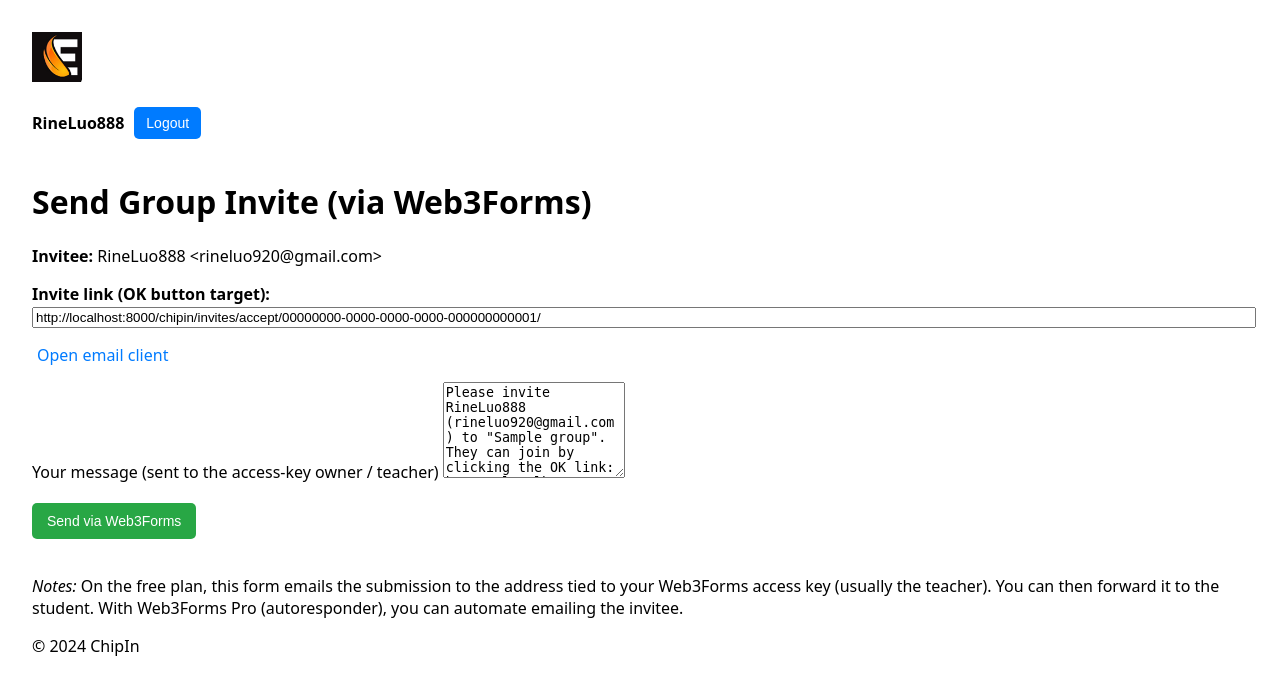
After one commit to rineluo920-svg/ssa_project, a Django app: page /chipin/groups/1/invite/1/send/ in a window 1280 px wide. The commit adds this page. Shown: the top 695 px of the page. Run offline with Django 5.2, Linux system fonts and the light colour scheme; a user stored in the database is signed in; data comes from the database, SQL or seed files in the repository; both versions use the stored data as it was after the commit; tables that the repository leaves empty hold one stand-in row (values such as "Sample post").

Commit message:
Group Creation

```diff
--- /dev/null
+++ b/chipin/templates/chipin/web3forms_invite.html
@@ -0,0 +1,74 @@
+{% extends 'chipin/base.html' %}
+{% block content %}
+<h1>Send Group Invite (via Web3Forms)</h1>
+<p><strong>Invitee:</strong> {{ invite.invited_user.username }}{% if invite.invitee_email %} &lt;{{ invite.invitee_email }}&gt;{% endif %}</p>
+<p>
+  <strong>Invite link (OK button target):</strong>
+  <input type="text" value="{{ accept_link }}" readonly style="width:100%">
+</p>
+<p>
+  {# if the user has an email, offer a mailto fallback #}
+  {% if invite.invitee_email %}
+    <a href="mailto:{{ invite.invitee_email }}?subject={{ group.name|urlencode }}%20invitation&body=Click%20OK%20to%20join:%20{{ accept_link|urlencode }}">
+      Open email client
+    </a>
+  {% else %}
+    <em>This user has no email on file—copy the link above and share directly.</em>
+  {% endif %}
+</p>
+<form id="w3f" action="https://api.web3forms.com/submit" method="POST" novalidate>
+  <input type="hidden" name="access_key" value="{{ WEB3FORMS_ACCESS_KEY }}">
+  <input type="hidden" name="subject" value="Group Invite: {{ group.name }}">
+  <input type="hidden" name="from_name" value="{{ request.user.get_full_name|default:request.user.username }}">
+  <input type="hidden" name="replyto" value="{{ request.user.email }}">
+  <div>
+    <label>Your message (sent to the access-key owner / teacher)</label>
+    <textarea name="message" rows="6">Please invite {{ invite.invited_user.username }}{% if invite.invitee_email %} ({{ invite.invitee_email }}){% endif %} to "{{ group.name }}".
+They can join by clicking the OK link:
+{{ accept_link }}
+Thanks,
+{{ request.user.get_full_name|default:request.user.username }}</textarea>
+  </div>
+  <button type="submit" id="sendBtn">Send via Web3Forms</button>
+  <span id="status" style="margin-left:.5rem"></span>
+</form>
+<p style="margin-top:1rem">
+  <em>Notes:</em> On the free plan, this form emails the submission to the
+  address tied to your Web3Forms access key (usually the teacher). You can then forward it to the student.
+  With Web3Forms Pro (autoresponder), you can automate emailing the invitee.
+</p>
+<script>
+(function() {
+  const form = document.getElementById('w3f');
+  const btn  = document.getElementById('sendBtn');
+  const status = document.getElementById('status');
+  const thankYou = "{{ redirect_url|escapejs }}";
+  form.addEventListener('submit', async function(e) {
+    e.preventDefault();
+    status.textContent = 'Sending…';
+    btn.disabled = true;
+    try {
+      const data = new FormData(form);
+      const res = await fetch(form.action, {
+        method: 'POST',
+        body: data,
+        headers: { 'Accept': 'application/json' }
+      });
+      if (!res.ok) {
+        window.location.href = thankYou;
+        return;
+      }
+      const json = await res.json().catch(() => ({}));
+      if (json && json.success) {
+        window.location.href = thankYou;
+      } else {
+        status.textContent = (json && json.message) ? json.message : 'Send failed. Please try again.';
+        btn.disabled = false;
+      }
+    } catch (err) {
+      window.location.href = thankYou;
+    }
+  });
+})();
+</script>
+{% endblock %}
--- a/chipin/urls.py
+++ b/chipin/urls.py
@@ -3,4 +3,12 @@ from . import views
 
 urlpatterns = [
    path("", views.home, name="home"),
+   path('create_group/', views.create_group, name='create_group'),
+   path('group/<int:group_id>/delete/', views.delete_group, name='delete_group'),
+   path('group/<int:group_id>/', views.group_detail, name='group_detail'),
+   path('group/<int:group_id>/invite/', views.invite_users, name='invite_users'),
+   path("group/<int:group_id>/leave/", views.leave_group, name="leave_group"),
+   path("invites/accept/<uuid:token>/", views.accept_invite, name="accept_invite"),
+   path("groups/<int:group_id>/invite/<int:invite_id>/send/", views.web3forms_invite, name="web3forms_invite"),
+   path("invites/sent/", views.invite_sent, name="invite_sent"),
 ]
--- a/chipin/views.py
+++ b/chipin/views.py
@@ -1,7 +1,169 @@
-from django.http import HttpResponse
-from django.shortcuts import render
 from django.contrib.auth.decorators import login_required
+from django.shortcuts import render, redirect, get_object_or_404
+from django.contrib import messages
+from django.contrib.auth.models import User
+from django.utils import timezone
+from django.conf import settings
+from .models import Group, Invite
+from .forms import GroupCreationForm
+from django.urls import reverse
 
 @login_required(login_url='users:login')
 def home(request):
     return render(request, "chipin/home.html")
+
+@login_required
+def create_group(request):
+    if request.method == 'POST':
+        form = GroupCreationForm(request.POST, user=request.user)
+        if form.is_valid():
+            group = form.save()
+            messages.success(request, f'Group "{group.name}" created successfully!')
+            return redirect('chipin:group_detail', group_id=group.id)
+    else:
+        form = GroupCreationForm(user=request.user)
+    return render(request, 'chipin/create_group.html', {'form': form})
+
+@login_required
+def group_detail(request, group_id):
+    group = get_object_or_404(Group, id=group_id)
+    return render(request, 'chipin/group_detail.html', {'group': group})
+
+@login_required
+def delete_group(request, group_id):
+    group = get_object_or_404(Group, id=group_id)
+    if request.user == group.admin:
+        group.delete()
+        messages.success(request, f'Group "{group.name}" has been deleted.')
+    else:
+        messages.error(request, "You do not have permission to delete this group.")
+    return redirect('chipin:home')
+
+@login_required
+def invite_users(request, group_id):
+    group = get_object_or_404(Group, id=group_id)
+
+    # Only the group admin can create invites
+    if request.user != group.admin:
+        messages.error(request, "Only the group administrator can invite members.")
+        return redirect("chipin:group_detail", group_id=group.id)
+
+    # Users who are not in the group (and aren’t the admin if you wish)
+    users_not_in_group = User.objects.exclude(
+        id__in=group.members.values_list('id', flat=True)
+    )
+
+    if request.method == "POST":
+        try:
+            invited_user_id = int(request.POST.get("invited_user_id", "0"))
+        except ValueError:
+            invited_user_id = 0
+
+        invited_user = users_not_in_group.filter(id=invited_user_id).first()
+        if not invited_user:
+            messages.error(request, "Please select a valid user to invite.")
+            return redirect("chipin:invite_users", group_id=group.id)
+
+        invite, created = Invite.objects.get_or_create(
+            group=group,
+            invited_user=invited_user,
+            defaults={"invited_by": request.user},
+        )
+        if invite.is_expired():
+            invite.expires_at = timezone.now() + timezone.timedelta(days=14)
+            invite.accepted = False
+            invite.save(update_fields=["expires_at", "accepted"])
+
+        return redirect("chipin:web3forms_invite", group_id=group.id, invite_id=invite.id)
+
+    return render(
+        request,
+        "chipin/invite_users.html",
+        {"group": group, "users_not_in_group": users_not_in_group},
+    )
+
+@login_required
+def web3forms_invite(request, group_id, invite_id):
+    invite = get_object_or_404(Invite, id=invite_id, group_id=group_id)
+    accept_link = invite.accept_url()
+    WEB3FORMS_ACCESS_KEY = getattr(settings, "WEB3FORMS_ACCESS_KEY", "")
+
+    thank_you_url = request.build_absolute_uri(
+            reverse("chipin:invite_sent") + f"?group={invite.group.id}&invite={invite.id}"
+        )
+
+    return render(
+        request,
+        "chipin/web3forms_invite.html",
+        {
+            "group": invite.group,
+            "invite": invite,
+            "accept_link": accept_link,
+            "WEB3FORMS_ACCESS_KEY": WEB3FORMS_ACCESS_KEY,
+            "redirect_url": thank_you_url,
+        },
+    )
+
+def accept_invite(request, token):
+    invite = get_object_or_404(Invite, token=token)
+    if invite.accepted:
+        if getattr(settings, "DEMO_AUTO_ACCEPT_INVITES", False):
+            _auto_login_as_invitee(request, invite)
+        messages.info(request, f"This invitation has already been used for {invite.invited_user.username}.")
+        return redirect("chipin:group_detail", group_id=invite.group.id)
+    if hasattr(invite, "is_expired") and invite.is_expired():
+        messages.error(request, "This invitation has expired.")
+        return redirect("chipin:home")
+    if getattr(settings, "DEMO_AUTO_ACCEPT_INVITES", False):
+        _auto_login_as_invitee(request, invite)
+    group = invite.group
+    group.members.add(invite.invited_user)
+    invite.accepted = True
+    if not hasattr(invite, "used_at"):
+        pass
+    else:
+        invite.used_at = timezone.now()
+    invite.save()
+    messages.success(request, f"You have joined {group.name}.")
+    return redirect("chipin:group_detail", group_id=group.id)
+
+def _auto_login_as_invitee(request, invite):
+    user = invite.invited_user
+    backend = None
+    try:
+        backend = settings.AUTHENTICATION_BACKENDS[0]
+    except Exception:
+        backend = "django.contrib.auth.backends.ModelBackend"
+    setattr(user, "backend", backend)
+    login(request, user)
+
+@login_required
+def invite_sent(request):
+    group_id = request.GET.get("group")
+    invite_id = request.GET.get("invite")
+    group = get_object_or_404(Group, id=group_id) if group_id else None
+    invite = get_object_or_404(Invite, id=invite_id) if invite_id else None
+    return render(
+        request,
+        "chipin/invite_sent.html",
+        {
+            "group": group,
+            "invite": invite,
+        },
+    )
+
+@login_required
+def leave_group(request, group_id):
+    group = get_object_or_404(Group, id=group_id)
+
+    if request.user not in group.members.all():
+        messages.error(request, "You’re not a member of this group.")
+        return redirect("chipin:group_detail", group_id=group.id)
+
+    if request.user == group.admin:
+        messages.error(request, "Admins can’t leave their own group. Transfer admin or delete the group.")
+        return redirect("chipin:group_detail", group_id=group.id)
+
+    group.members.remove(request.user)
+    messages.success(request, f'You left "{group.name}".')
+    return redirect("chipin:home")
--- a/ssa_project/urls.py
+++ b/ssa_project/urls.py
@@ -1,24 +1,10 @@
-"""
-URL configuration for ssa_project project.
-
-The `urlpatterns` list routes URLs to views. For more information please see:
-    https://docs.djangoproject.com/en/5.2/topics/http/urls/
-Examples:
-Function views
-    1. Add an import:  from my_app import views
-    2. Add a URL to urlpatterns:  path('', views.home, name='home')
-Class-based views
-    1. Add an import:  from other_app.views import Home
-    2. Add a URL to urlpatterns:  path('', Home.as_view(), name='home')
-Including another URLconf
-    1. Import the include() function: from django.urls import include, path
-    2. Add a URL to urlpatterns:  path('blog/', include('blog.urls'))
-"""
 from django.contrib import admin
 from django.urls import include, path
+from django.views.generic import RedirectView
 
 urlpatterns = [
-    path('admin/', admin.site.urls),
-    path('users/', include(("users.urls", "users"), namespace="users")),
+	path('admin/', admin.site.urls),
+	path('users/', include(("users.urls", "users"), namespace="users")),
 	path('chipin/', include(("chipin.urls", "chipin"), namespace="chipin")),
+        path("accounts/login/", RedirectView.as_view(pattern_name="users:login", permanent=False)),
 ]
--- a/users/urls.py
+++ b/users/urls.py
@@ -2,8 +2,7 @@ from django.urls import path
 from . import views
 
 urlpatterns = [
-    path("login", views.login_view, name="login"),
-    path("logout", views.logout_view, name="logout"),
+    path('login/', views.login_view, name='login'),
+    path('logout/', views.logout_view, name='logout'),
     path('register/', views.register, name='register'),
-
 ]
```
Also changed, not shown: chipin/admin.py (+10 -1 lines), chipin/forms.py (added, +19 -0 lines), chipin/models.py (+33 -1 lines), chipin/templates/chipin/create_group.html (added, +11 -0 lines), chipin/templates/chipin/group_detail.html (added, +13 -0 lines), chipin/templates/chipin/home.html (+16 -2 lines), chipin/templates/chipin/invite_sent.html (added, +19 -0 lines), chipin/templates/chipin/invite_users.html (added, +18 -0 lines), chipin/templates/chipin/sensitive.html (added, +8 -0 lines), ssa_project/settings.py (+14 -87 lines), users/templates/users/login.html (+49 -9 lines), users/views.py (+61 -8 lines), chipin/migrations/0001_initial.py (added), db.sqlite3.
